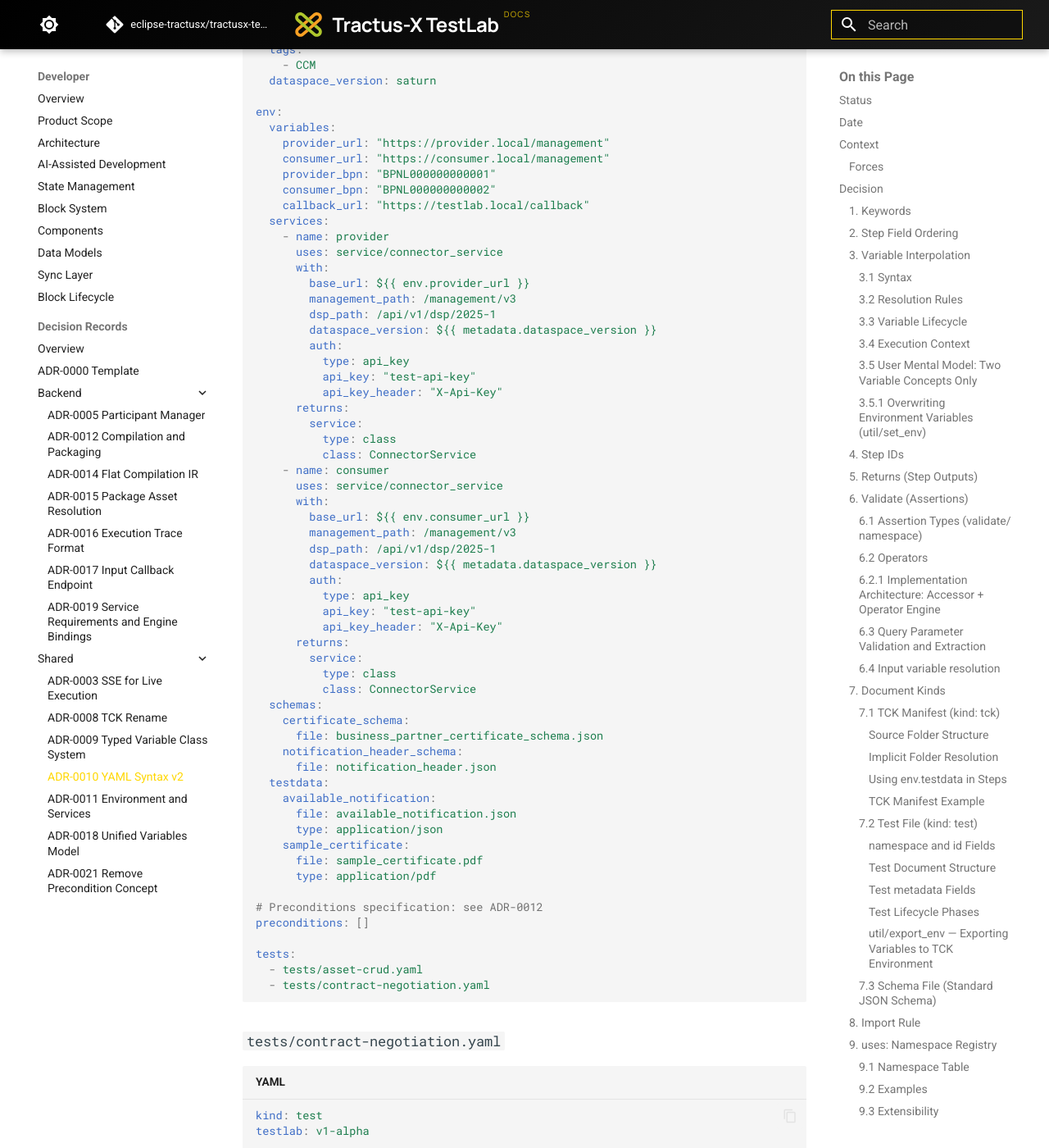
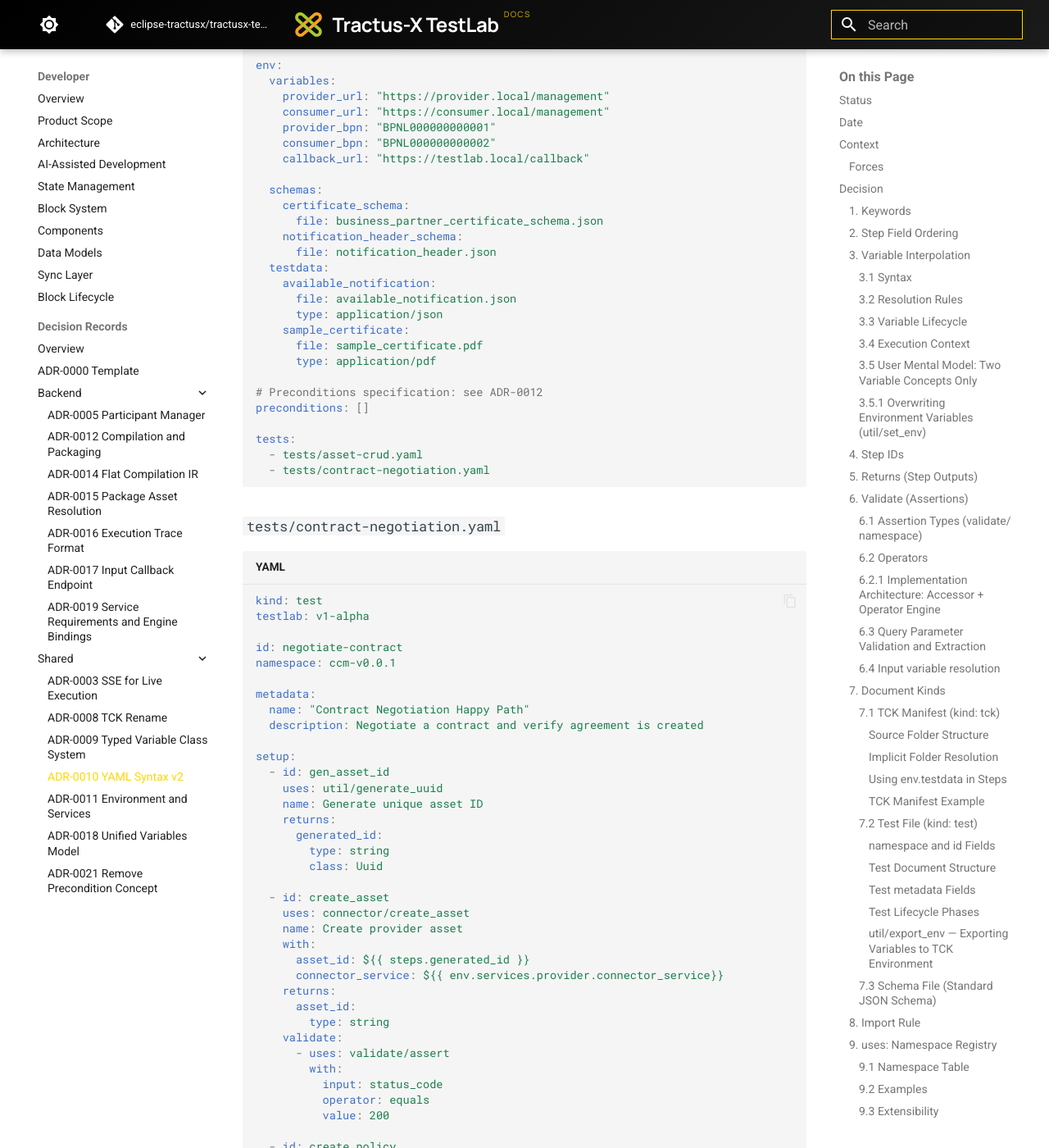
Before and after one commit to tudorfrincu1/tractusx-testlab, an MkDocs documentation site: the page built from docs/developer/decision-records/shared/ADR-0010-yaml-syntax-v2.md, in a window 1280 px wide and 1400 px high, scrolled down 42592 px. Shown: the whole window at 82% size. Built offline with MkDocs 1.6.1 and Material for MkDocs 9.7.7, drawn with Linux system fonts in a browser that asks for light colours; comment, search, counter and statistics services are not loaded; the version menu is left out; some of the changed text lies outside the part shown.

Commit message:
Update connector usage and remove service definitions

````diff
--- a/docs/developer/decision-records/shared/ADR-0010-yaml-syntax-v2.md
+++ b/docs/developer/decision-records/shared/ADR-0010-yaml-syntax-v2.md
@@ -1279,9 +1279,6 @@ uses: validate/schema
 uses: validate/query_param
 uses: notification/send
 uses: flow/if
-uses: service/connector_service
-uses: service/mock_server
-uses: service/discovery_service
 ```
 
 #### 9.3 Extensibility
@@ -1462,37 +1459,7 @@ env:
     provider_bpn: "BPNL000000000001"
     consumer_bpn: "BPNL000000000002"
     callback_url: "https://testlab.local/callback"
-  services:
-    - name: provider
-      uses: service/connector_service
-      with:
-        base_url: ${{ env.provider_url }}
-        management_path: /management/v3
-        dsp_path: /api/v1/dsp/2025-1
-        dataspace_version: ${{ metadata.dataspace_version }}
-        auth:
-          type: api_key
-          api_key: "test-api-key"
-          api_key_header: "X-Api-Key"
-      returns:
-        service:
-          type: class
-          class: ConnectorService
-    - name: consumer
-      uses: service/connector_service
-      with:
-        base_url: ${{ env.consumer_url }}
-        management_path: /management/v3
-        dsp_path: /api/v1/dsp/2025-1
-        dataspace_version: ${{ metadata.dataspace_version }}
-        auth:
-          type: api_key
-          api_key: "test-api-key"
-          api_key_header: "X-Api-Key"
-      returns:
-        service:
-          type: class
-          class: ConnectorService
+
   schemas:
     certificate_schema:
       file: business_partner_certificate_schema.json
````
Also changed, not shown: other parts of docs/developer/decision-records/shared/ADR-0010-yaml-syntax-v2.md (+4 -4 lines).
